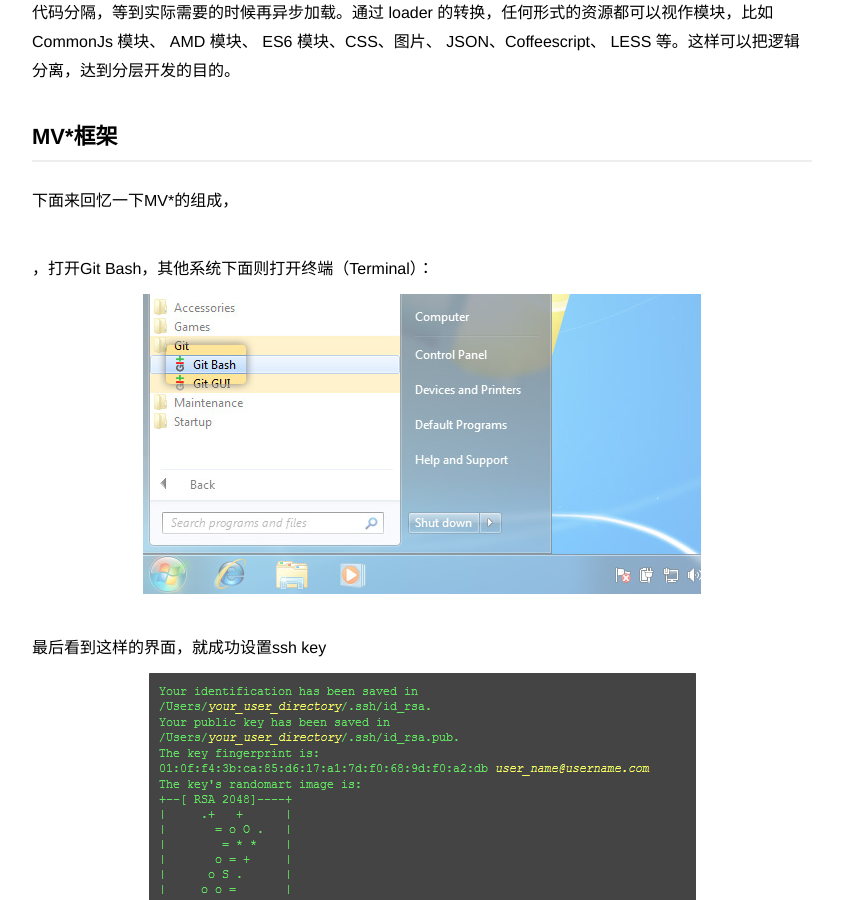
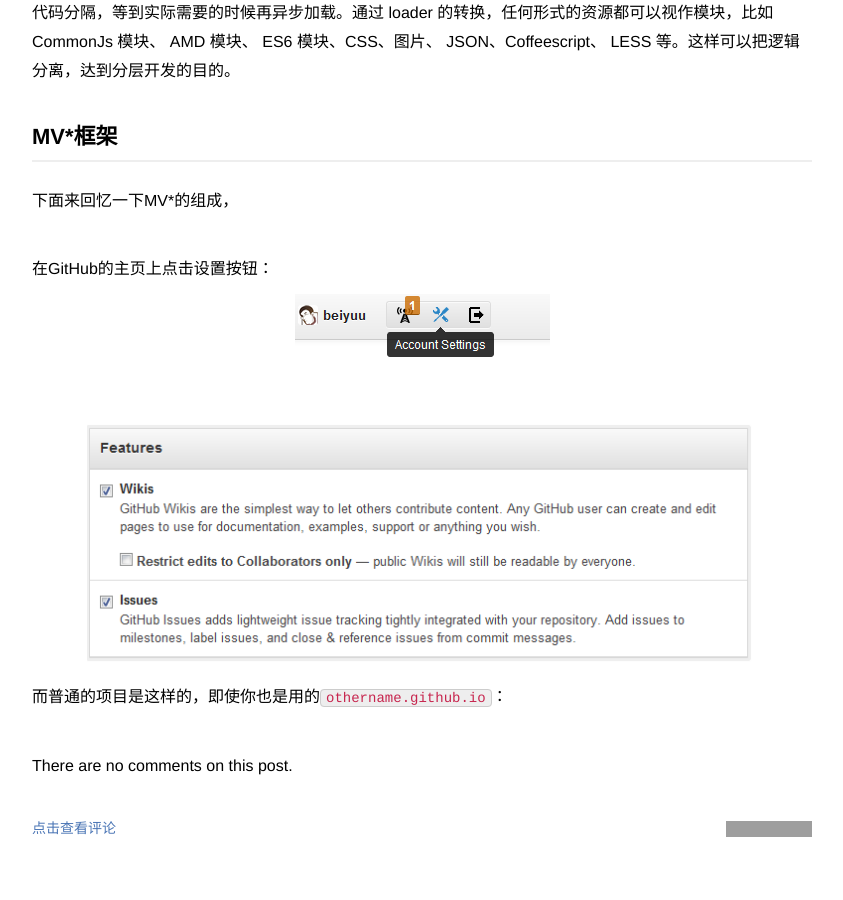
Before and after one commit to ioloveuu/ioloveuu.github.io, a Jekyll site: the page built from _posts/2016-12-28-frame-analys.md, in a window 1280 px wide and 900 px high, scrolled down 2342 px. Shown: the whole window, without its empty margins (218-1061 px from the left). Built offline with Jekyll 4.4.1, drawn with Linux system fonts in a browser that asks for light colours; nearby versions of some CDN libraries; a script that is not in the unit is left out; grey boxes are pictures that could not be loaded.

Commit message:
Update 2016-12-28-frame-analys.md

```diff
--- a/_posts/2016-12-28-frame-analys.md
+++ b/_posts/2016-12-28-frame-analys.md
@@ -96,33 +96,12 @@
 下面来回忆一下MV*的组成，
 
 
-
-，打开Git Bash，其他系统下面则打开终端（Terminal）：
-![Git Bash](/images/githubpages/bootcamp_1_win_gitbash.jpg)
-
-
-
-
-
-
-最后看到这样的界面，就成功设置ssh key
-![ssh key success](/images/githubpages/ssh-key-set.png)
-
-
 在GitHub的主页上点击设置按钮：
 ![github account setting](/images/githubpages/github-account-setting.png)
 
 
-
-
-
-
-
-
 ![user pages](/images/githubpages/user-pages.png)
 而普通的项目是这样的，即使你也是用的`othername.github.io`：
-
-
 
 
 <noscript>Please enable JavaScript to view the comment form powered by <a href="https://commentit.io/">Comm(ent|it)</a></noscript>
```
